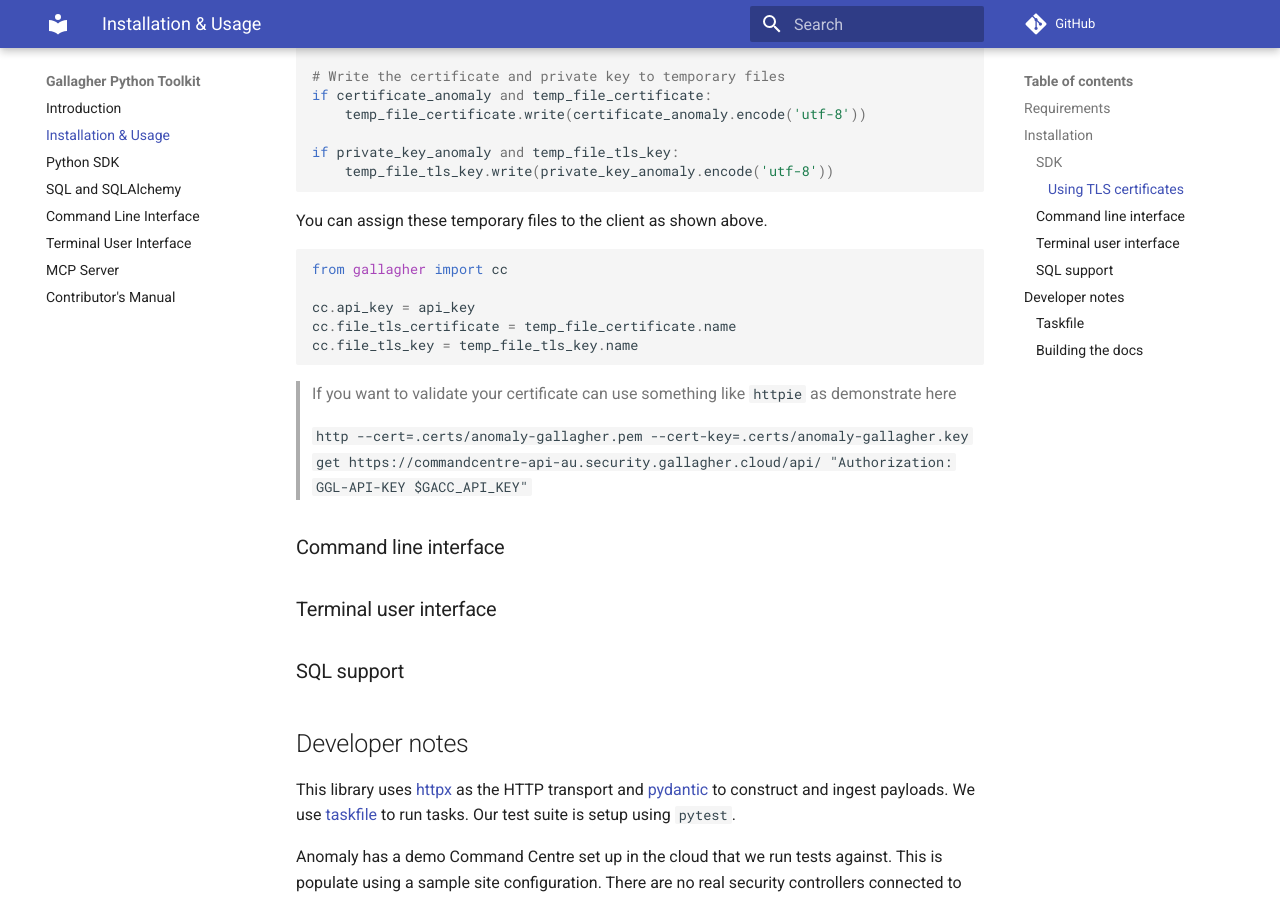
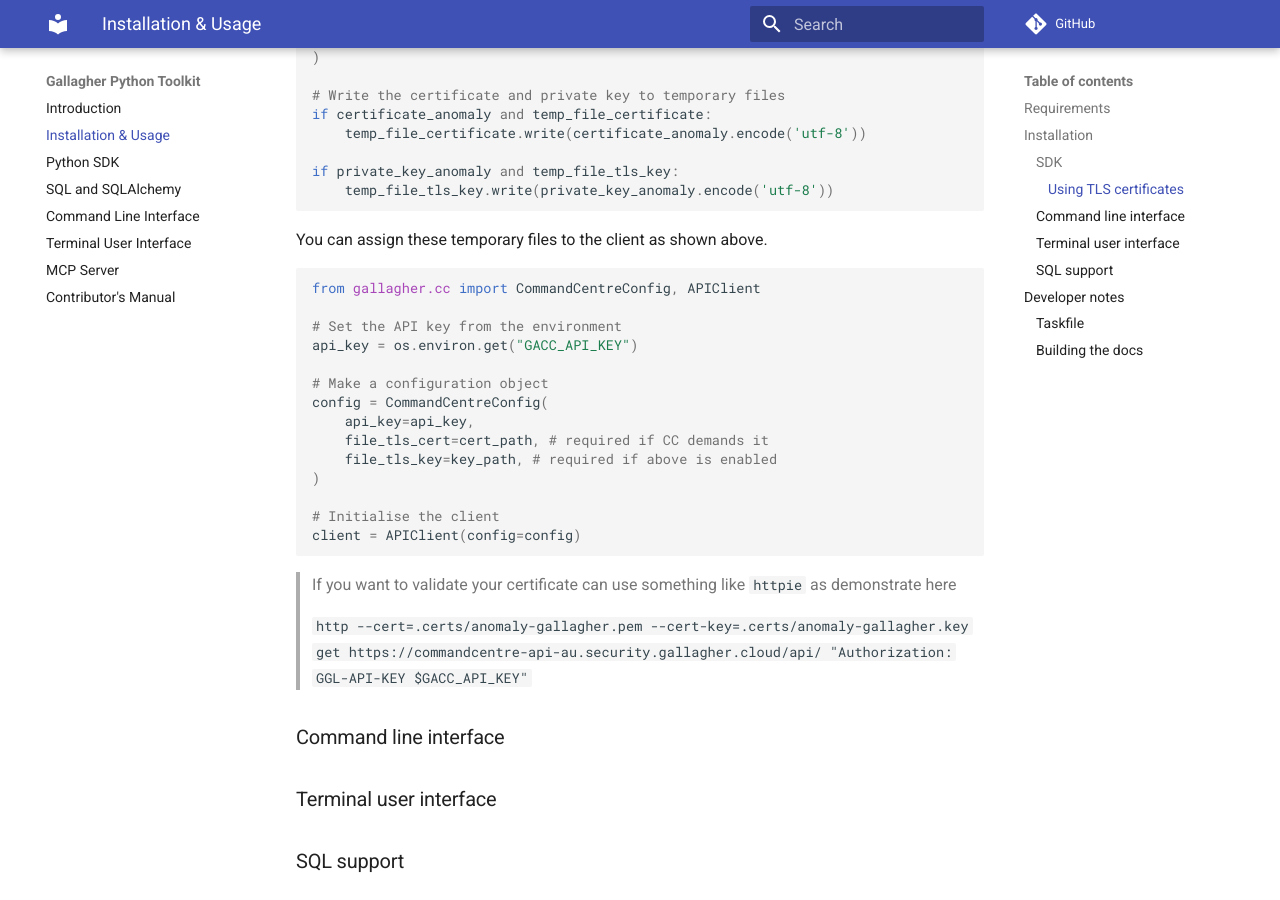
Before and after one commit to anomaly/gallagher, an MkDocs documentation site: the page built from docs/docs/installation.md, in a window 1280 px wide and 900 px high, scrolled down 2587 px. Built offline with MkDocs 1.6.1 and Material for MkDocs 9.7.7, drawn with Linux system fonts in a browser that asks for light colours; comment, search, counter and statistics services are not loaded.

Commit message:
docs: update commands to suit new format

````diff
--- a/docs/docs/installation.md
+++ b/docs/docs/installation.md
@@ -54,7 +54,8 @@
 You can use `openssl` to generate yourself a client side certificate and key.
 
 ```bash
-openssl req -x509 -nodes -days 365 -newkey rsa:2048 -keyout client.key -out client.pem
+openssl req -x509 -nodes -days 365 -newkey rsa:2048\
+ -keyout client.key -out client.pem
 ```
 
 Fill in the required details for the certificate and then generate a `sha1` hash of the certificate.
@@ -111,11 +112,20 @@
 You can assign these temporary files to the client as shown above.
 
 ```python
-from gallagher import cc
+from gallagher.cc import CommandCentreConfig, APIClient
 
-cc.api_key = api_key
-cc.file_tls_certificate = temp_file_certificate.name
-cc.file_tls_key = temp_file_tls_key.name
+# Set the API key from the environment
+api_key = os.environ.get("GACC_API_KEY")
+
+# Make a configuration object
+config = CommandCentreConfig(
+    api_key=api_key,
+    file_tls_cert=cert_path, # required if CC demands it
+    file_tls_key=key_path, # required if above is enabled
+)
+
+# Initialise the client
+client = APIClient(config=config)
 ```
 
 > If you want to validate your certificate can use something like `httpie` as demonstrate here
````
Also changed, not shown: docs/docs/python-sdk.md (+1 -1 lines).
